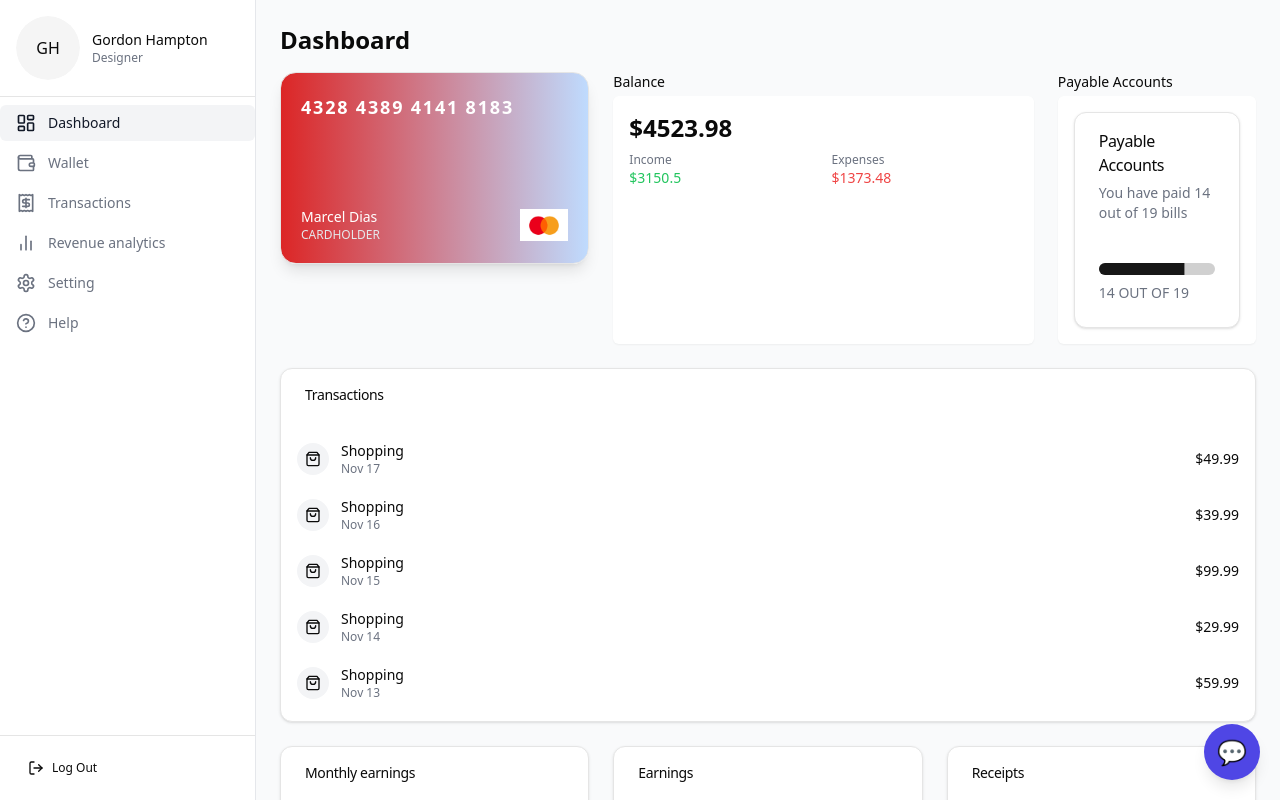
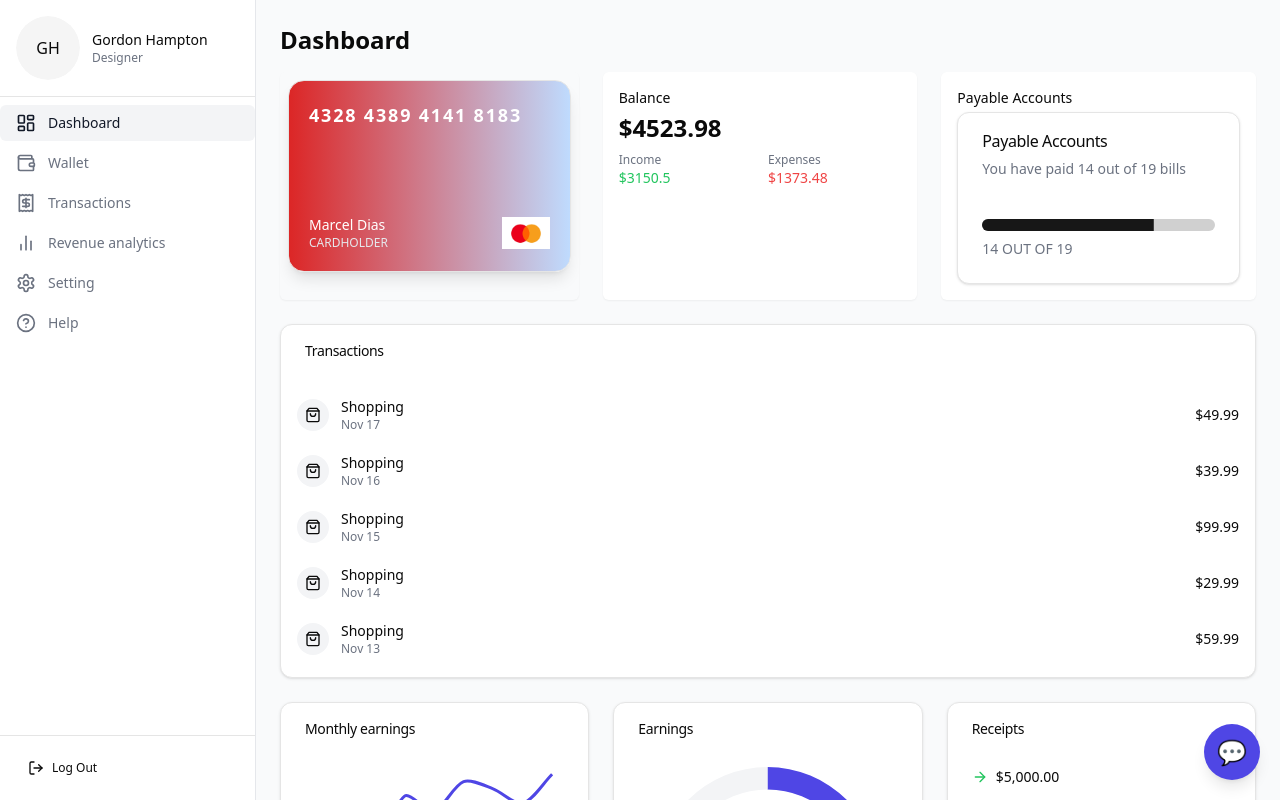
Before and after one commit to NeemaMwende/AI-Powered-Personal-Finance-Tracker, a Next.js app: page /dashboard in a window 1280 px wide. Built offline with nearby package versions, Linux system fonts and the light colour scheme.

Commit message:
updates: design changes

```diff
--- a/src/app/dashboard/page.tsx
+++ b/src/app/dashboard/page.tsx
@@ -18,7 +18,9 @@ export default function DashboardPage() {
 
       <Suspense fallback={<DashboardSkeleton />}>
         <div className="grid grid-cols-12 gap-6">
-          <div className="col-span-4">
+
+          <div className="col-span-12 flex gap-6">
+            <div className="flex-1 rounded-md shadow-sm p-2 flex flex-col h-full">
               <BalanceCard
                 totalBalance={4523.98}
                 income={3150.50}
@@ -27,13 +29,8 @@ export default function DashboardPage() {
               />
             </div>
 
-          <div className="col-span-8">
-            <div className="grid grid-cols-12 gap-6 h-full">
-
-              <div className="col-span-8">
-                <div className="flex flex-col h-full">
+            <div className="flex-1 bg-white rounded-md shadow-sm p-4 flex flex-col h-full">
               <h3 className="text-sm font-medium mb-1">Balance</h3>
-                  <div className="bg-white rounded-md shadow-sm p-4 flex-grow flex flex-col">
               <div className="text-2xl font-bold">${4523.98}</div>
               <div className="grid grid-cols-2 gap-4 mt-2">
                 <div>
@@ -46,17 +43,10 @@ export default function DashboardPage() {
                 </div>
               </div>
             </div>
-                </div>
-              </div>
 
-              <div className="col-span-4">
-                <div className="flex flex-col h-full">
+            <div className="flex-1 bg-white rounded-md shadow-sm p-4 flex flex-col h-full">
               <h3 className="text-sm font-medium mb-1">Payable Accounts</h3>
-                  <div className="bg-white rounded-md shadow-sm p-4 flex-grow">
               <PayableAccounts current={14} total={19} />
-                  </div>
-                </div>
-              </div>
             </div>
           </div>
 
--- /dev/null
+++ b/src/app/help/page.tsx
@@ -0,0 +1,8 @@
+
+export default function HelpPage() {
+    return (
+      <div className="max-w-6xl mx-auto">
+          Help Page
+      </div>
+    );
+  }
--- /dev/null
+++ b/src/app/revenue-analytics/page.tsx
@@ -0,0 +1,8 @@
+
+export default function RevenuePage() {
+  return (
+    <div className="max-w-6xl mx-auto">
+        Revenue Page
+    </div>
+  );
+}
--- /dev/null
+++ b/src/app/settings/page.tsx
@@ -0,0 +1,8 @@
+
+export default function SettingsPage() {
+    return (
+      <div className="max-w-6xl mx-auto">
+          Settings Page
+      </div>
+    );
+  }
--- /dev/null
+++ b/src/app/transactions/page.tsx
@@ -0,0 +1,8 @@
+
+export default function TransactionsPage() {
+    return (
+      <div className="max-w-6xl mx-auto">
+          Transactions Page
+      </div>
+    );
+  }
--- /dev/null
+++ b/src/app/wallet/page.tsx
@@ -0,0 +1,8 @@
+
+export default function WalletPage() {
+    return (
+      <div className="max-w-6xl mx-auto">
+          Wallet Page
+      </div>
+    );
+  }
```
Lines whose indentation alone changed are shown as unchanged.
